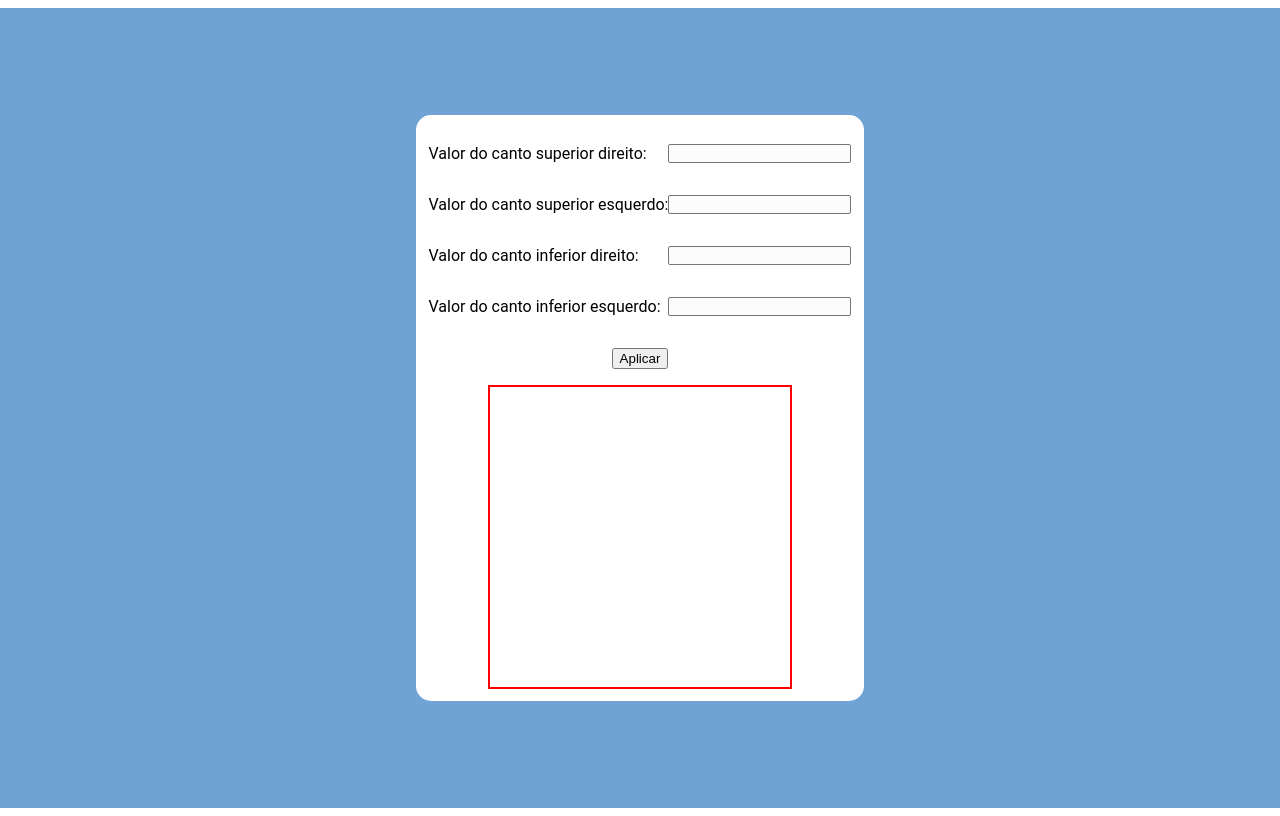
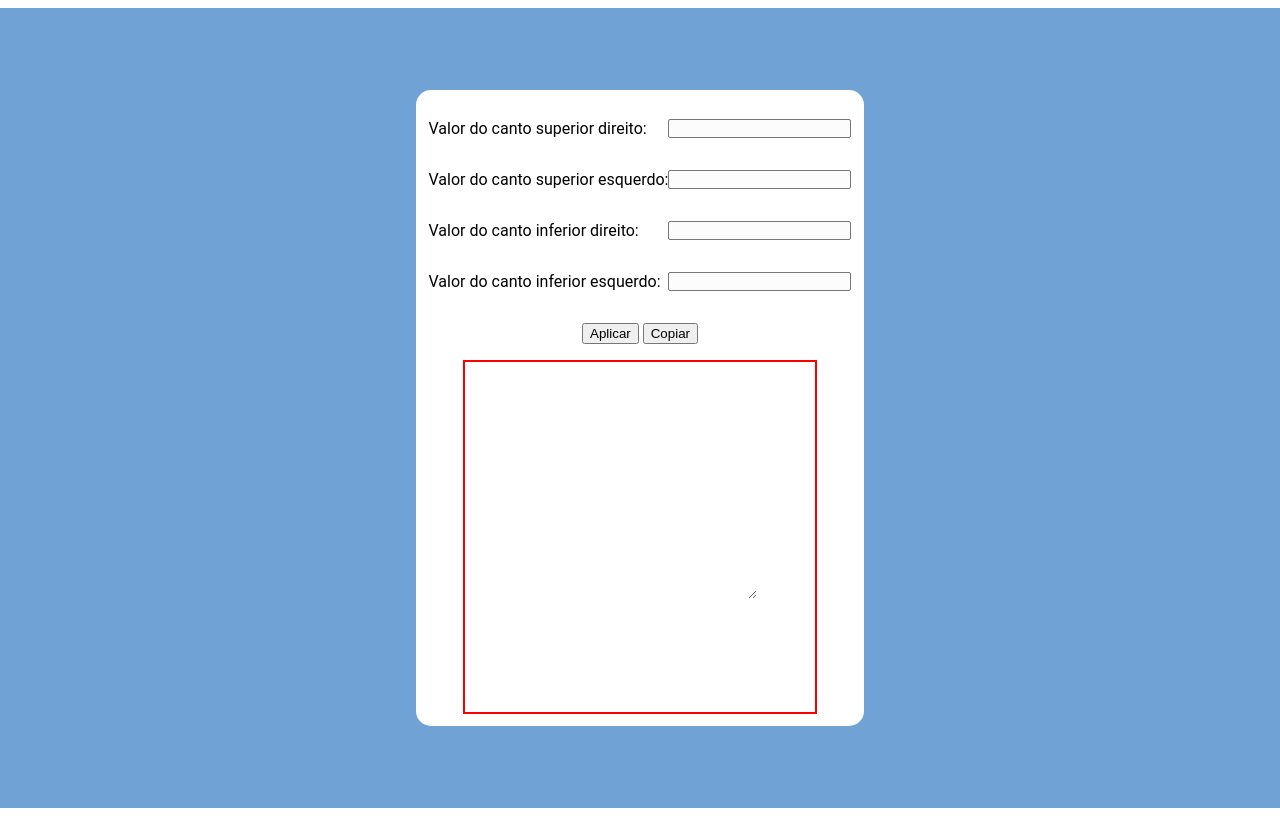
Before and after one commit to DarkLuxury/app-challenges, a plain HTML site: page app-challenges/Begginer/BorderRadiusPreviewer/index.html in a window 1280 px wide. Drawn offline with Linux system fonts and the light colour scheme.

Commit message:
Adicionando Copy to Clipboard

```diff
--- a/app-challenges/Begginer/BorderRadiusPreviewer/index.html
+++ b/app-challenges/Begginer/BorderRadiusPreviewer/index.html
@@ -20,10 +20,11 @@
                     onkeypress="return event.charCode >= 48 && event.charCode <= 57"></p>
             <p>Valor do canto inferior esquerdo: <input type="text" id="menu-bottom-left"
                     onkeypress="return event.charCode >= 48 && event.charCode <= 57"></p>
-            <p class="apply-change"><input type="button" onclick="changeBorder()" value="Aplicar"></p>
+            <p class="action-buttons"><input type="button" onclick="changeBorder()" value="Aplicar">
+                <input type="button" onclick="copyToClipboard()" onclick="copyToClipboard()" value="Copiar"></p>
 
             <div class="content-box">
-                <div id="box" class="box"></div>
+                <div id="box" class="box"><textarea id="code" readonly></textarea></div>
             </div>
         </div>
     </div>
--- a/app-challenges/Begginer/BorderRadiusPreviewer/main.js
+++ b/app-challenges/Begginer/BorderRadiusPreviewer/main.js
@@ -4,8 +4,6 @@ function changeBorder() {
     const topLeft = document.getElementById('menu-top-left').value + "px"
     const bottomRight = document.getElementById('menu-bottom-right').value + "px"
     const bottomLeft = document.getElementById('menu-bottom-left').value + "px"
-
-
 
     box.style.borderTopRightRadius = topRight
     box.style.borderTopLeftRadius = topLeft
@@ -14,3 +12,29 @@ function changeBorder() {
 
     return true
 }
+
+function copyToClipboard() {
+    const topR = box.style.borderTopRightRadius
+    const topL = box.style.borderTopLeftRadius
+    const botR = box.style.borderBottomRightRadius
+    const botL = box.style.borderBottomLeftRadius
+
+    if (topR && topL && botR == botL) {
+        var borderRadius = "border-radius: " + botL + ";"
+        document.getElementById('code').value = borderRadius
+    } else {
+        var borderTopRight = "border-top-right-radius: " + topR + ";"
+        var borderTopLeft = "border-top-left-radius: " + topL + ";"
+        var borderBottomRight = "border-bottom-right-radius: " + botR + ";"
+        var borderBottomLeft = "border-bottom-left-radius: " + botL + ";"
+        if (topR && topL && botR && botL !== ""){
+        document.getElementById('code').value = borderTopRight + "\n" + borderTopLeft + "\n" + borderBottomRight + "\n" + borderBottomLeft
+        } else {
+            document.getElementById('code').value = "Bordas não possuem valores"
+        }
+    }
+
+    var copyText = document.getElementById('code').select()
+    document.execCommand('copy')
+    return true
+}
--- a/app-challenges/Begginer/BorderRadiusPreviewer/style.css
+++ b/app-challenges/Begginer/BorderRadiusPreviewer/style.css
@@ -39,7 +39,7 @@ input[type="text"]{
     background-color: #fcfcfcfc;
 }
 
-.apply-change{
+.action-buttons{
     align-self: center;
 }
 
@@ -49,6 +49,16 @@ p {
 
 .box {
     border: 2px solid red;
-    width: 300px;
-    height: 300px;
+    width: 350px;
+    height: 350px;
+    display: flex;
+    flex-direction: column;
+    justify-content: center;
+    align-items: center;
 }
+
+#code{
+    border-width: 0px;
+    width: 18vw;
+    height: 15vh;
+}
```
